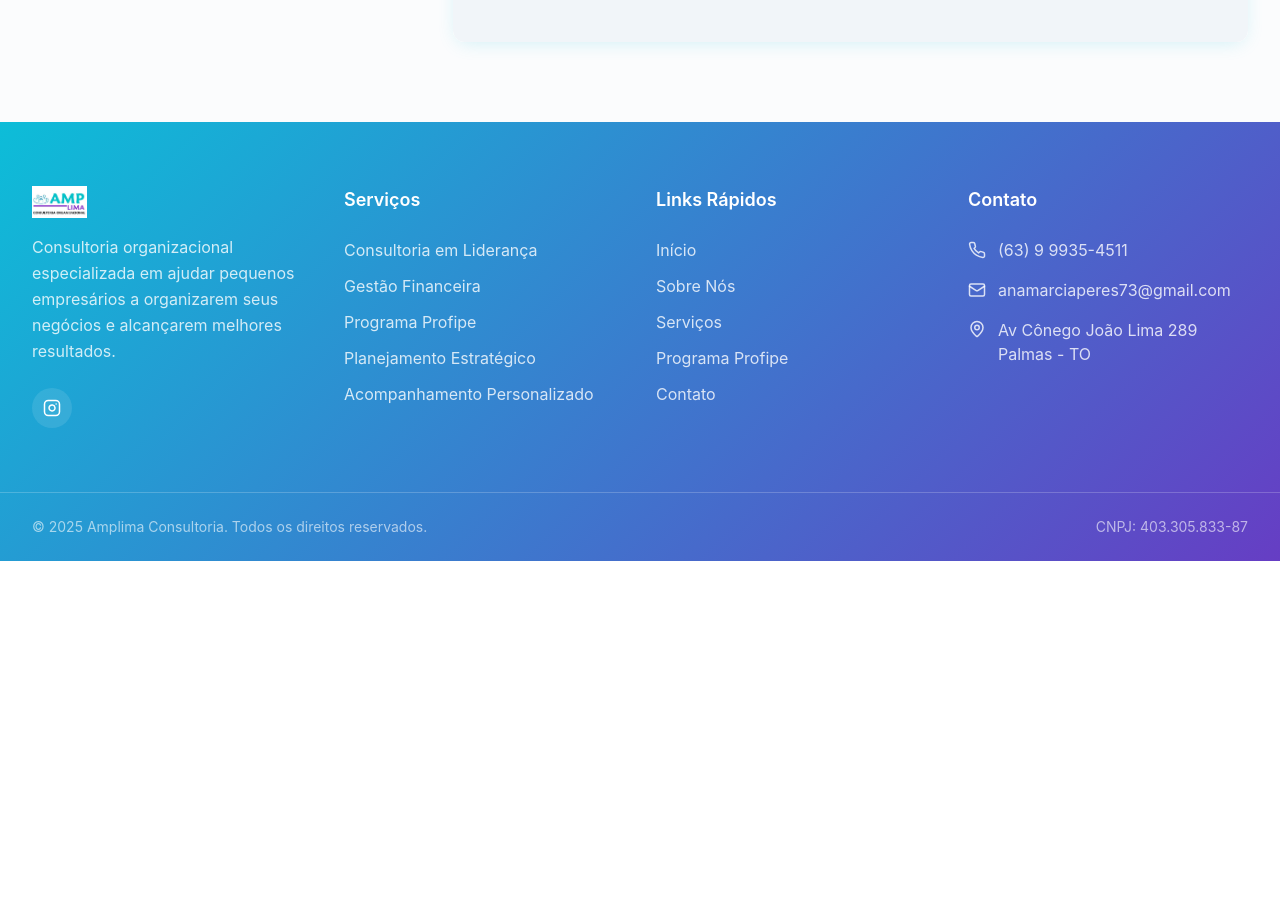
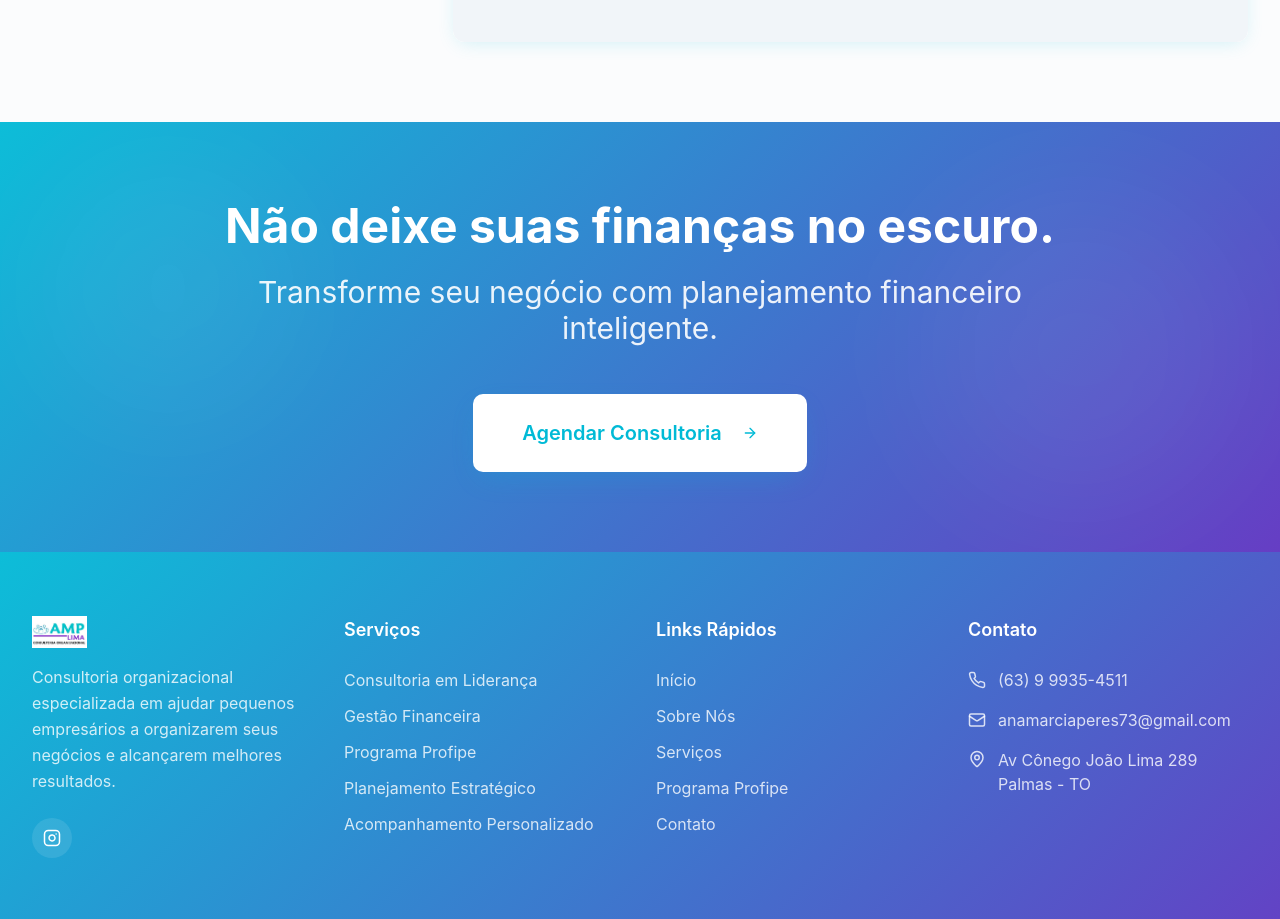
Before and after one commit to DevZipMateus/amplima-grow-hub, a React (Vite) app: page / in a window 1280 px wide. Shown: the part 6420-7339 px from the top of the page. Before the commit the page ends 6981 px from the top, so only its background shows below. Built offline with nearby package versions, Linux system fonts and the light colour scheme; the HTML template or start-up script is replaced by a standard one.

Commit message:
Adicionar CTA final

```diff
--- /dev/null
+++ b/src/components/FinalCTASection.tsx
@@ -0,0 +1,40 @@
+import { Button } from "@/components/ui/button";
+import { ArrowRight } from "lucide-react";
+
+const FinalCTASection = () => {
+  return (
+    <section className="py-20 bg-gradient-hero relative overflow-hidden">
+      {/* Animated background elements */}
+      <div className="absolute inset-0">
+        <div className="absolute top-10 left-10 w-64 h-64 bg-white/5 rounded-full blur-3xl animate-float" />
+        <div className="absolute bottom-10 right-10 w-80 h-80 bg-white/5 rounded-full blur-3xl animate-float" style={{animationDelay: '2s'}} />
+      </div>
+
+      <div className="max-w-4xl mx-auto px-4 sm:px-6 lg:px-8 text-center relative z-10">
+        <div className="animate-fade-in-up">
+          <h2 className="text-4xl md:text-5xl font-bold text-white mb-6 leading-tight">
+            Não deixe suas finanças no escuro.
+          </h2>
+
+          <p className="text-2xl md:text-3xl text-white/90 mb-12 leading-relaxed">
+            Transforme seu negócio com planejamento financeiro inteligente.
+          </p>
+
+          <Button
+            variant="hero"
+            size="lg"
+            asChild
+            className="group text-xl px-12 py-6 h-auto"
+          >
+            <a href="https://wa.me/5563999354511">
+              Agendar Consultoria
+              <ArrowRight className="ml-3 h-6 w-6 group-hover:translate-x-2 transition-smooth" />
+            </a>
+          </Button>
+        </div>
+      </div>
+    </section>
+  );
+};
+
+export default FinalCTASection;
--- a/src/pages/Index.tsx
+++ b/src/pages/Index.tsx
@@ -5,6 +5,7 @@ import AboutSection from "@/components/AboutSection";
 import ServicesSection from "@/components/ServicesSection";
 import ProfipeSection from "@/components/ProfipeSection";
 import ContactSection from "@/components/ContactSection";
+import FinalCTASection from "@/components/FinalCTASection";
 import Footer from "@/components/Footer";
 import WhatsAppButton from "@/components/WhatsAppButton";
 
@@ -21,6 +22,7 @@ const Index = () => {
         <ServicesSection />
         <ProfipeSection />
         <ContactSection />
+        <FinalCTASection />
       </main>
 
       <Footer />
```
